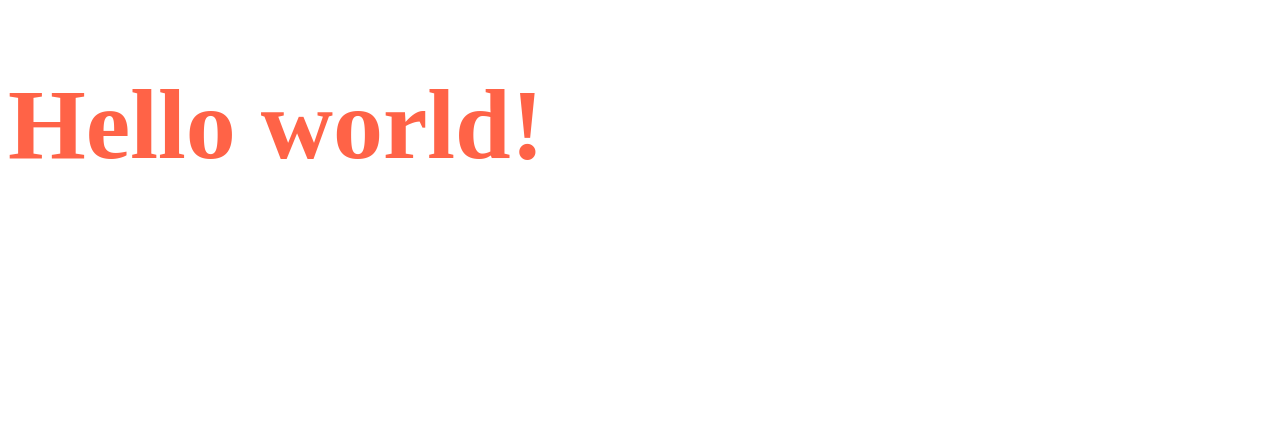
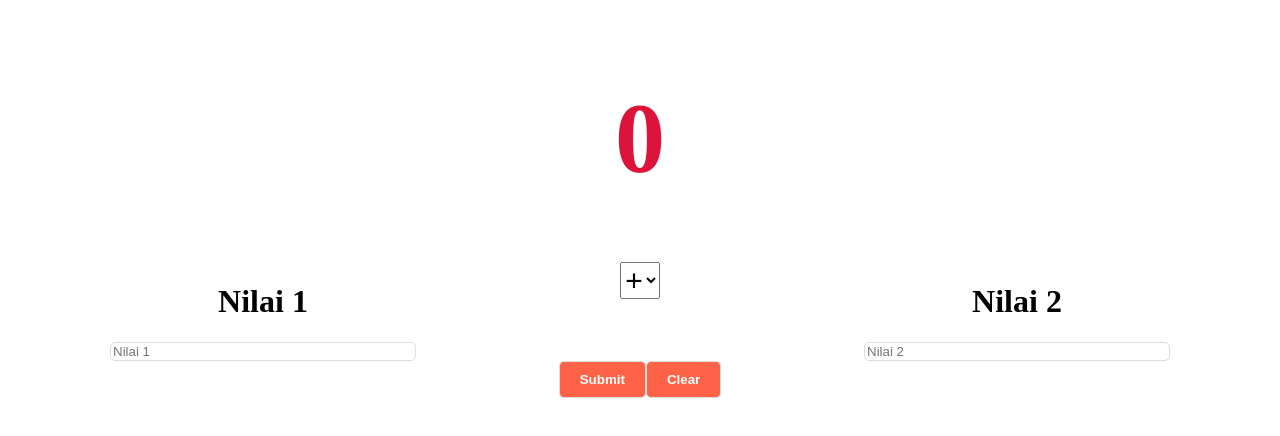
Before and after one commit to rswnn/first-gatsbyjs, a Gatsby site: page / in a window 1280 px wide. Built offline with nearby package versions, Linux system fonts and the light colour scheme; Gatsby itself is replaced by a stand-in of ours.

Commit message:
calculator app

```diff
--- a/src/assets/index.scss
+++ b/src/assets/index.scss
@@ -1,4 +1,45 @@
-h1 {
+.container {
+  width: 100%;
+  align-items: center;
+  text-align: center;
+}
+.divide {
+  display: flex;
+  flex-direction: row;
+  justify-content: space-around;
+  margin-top: 2rem;
+  text-align: center;
+}
+
+.hasil {
+  margin-top: 5rem;
+  color: crimson;
   font-size: 100px;
-  color: tomato;
 }
+
+.value {
+  text-align: center;
+}
+
+input {
+  border: 1px solid #dddddd;
+  border-radius: 5px;
+  width: 300px;
+  outline: none;
+}
+
+button {
+  padding: 10px 20px;
+  border-radius: 5px;
+  background-color: tomato;
+  color: #ffffff;
+  font-weight: bold;
+  border: 1px solid #dddddd;
+}
+
+.select-css {
+  font-size: 30px;
+  text-align: center;
+  align-items: center;
+  outline: none;
+}
--- a/src/pages/index.tsx
+++ b/src/pages/index.tsx
@@ -1,4 +1,92 @@
-import React from "react"
-import '../assets/index.scss'
+import React, { Component } from "react"
+import "../assets/index.scss"
 
-export default () => <h1>Hello world!</h1>
+export default class index extends Component {
+  state = {
+    nilaiSatu: "",
+    nilaiDua: "",
+    hasil: 0,
+    value: "tambah",
+  }
+
+  handleChange = e => {
+    this.setState({
+      [e.target.name]: e.target.value,
+    })
+  }
+
+  result = (a, b) => {
+    switch (this.state.value) {
+      case "tambah":
+        this.setState({
+          hasil: parseInt(a) + parseInt(b),
+        })
+        break
+      case "kali":
+        this.setState({
+          hasil: parseInt(a) * parseInt(b),
+        })
+        break
+      case "bagi":
+        this.setState({
+          hasil: parseFloat(a) / parseFloat(b),
+        })
+        break
+      case "kurang":
+        this.setState({
+          hasil: parseFloat(a) - parseFloat(b),
+        })
+        break
+      default:
+        break
+    }
+  }
+
+  changeDropdown = event => {
+    this.setState({ value: event.target.value })
+  }
+  render() {
+    const { nilaiSatu, nilaiDua, hasil, value } = this.state
+    return (
+      <div className="container">
+        <h1 className="hasil">{hasil}</h1>
+        <div className="divide">
+          <div className="value">
+            <h1>Nilai 1</h1>
+            <input
+              type="number"
+              onChange={this.handleChange}
+              name="nilaiSatu"
+              value={nilaiSatu}
+              placeholder="Nilai 1"
+            />
+          </div>
+          <div className="form-dropdown">
+            <select
+              className="select-css"
+              onChange={this.changeDropdown}
+              value={value}
+            >
+              <option value="tambah">+</option>
+              <option value="kali">*</option>
+              <option value="bagi">/</option>
+              <option value="kurang">-</option>
+            </select>
+          </div>
+          <div className="value">
+            <h1>Nilai 2</h1>
+            <input
+              type="number"
+              name="nilaiDua"
+              value={nilaiDua}
+              onChange={this.handleChange}
+              placeholder="Nilai 2"
+            />
+          </div>
+        </div>
+        <button onClick={() => this.result(nilaiSatu, nilaiDua)}>Submit</button>
+        <button onClick={() => this.setState({ hasil: 0 })}>Clear</button>
+      </div>
+    )
+  }
+}
```
